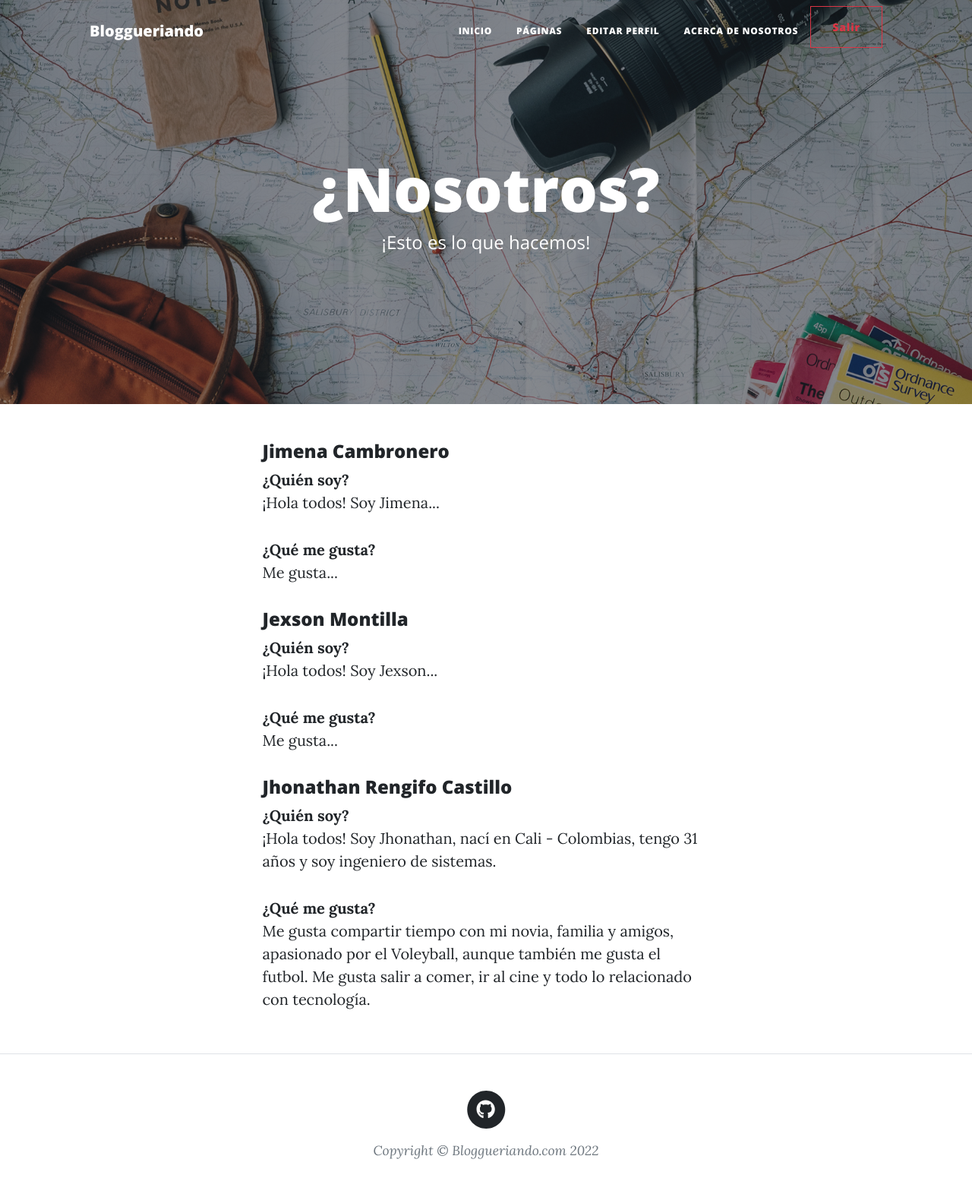
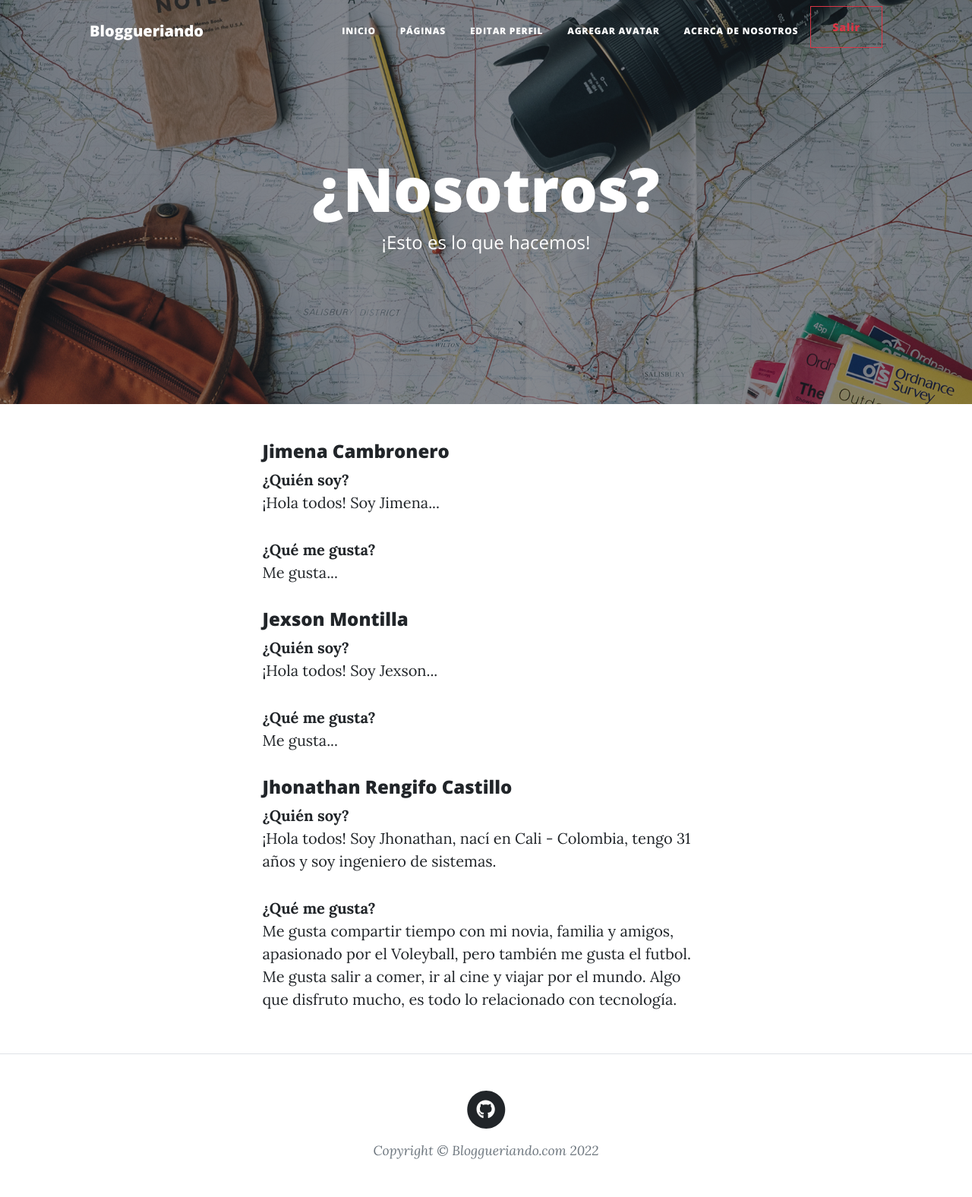
Before and after one commit to jrengifo28/BlogWebSite, a Django app: page /blog/aboutus in a window 1280 px wide. Shown: the whole page at 76% size. Run offline with Django 4.2, Linux system fonts and the light colour scheme; the visitor is signed in with stand-in values (Sample User, id 1); some libraries are stand-ins or nearby versions.

Commit message:
Se realizan modificaciones al template de about y navegación para una mejor visualización en los background

```diff
--- a/EntregaFinal/blog/templates/blog/about.html
+++ b/EntregaFinal/blog/templates/blog/about.html
@@ -7,8 +7,8 @@
     <meta name="viewport" content="width=device-width, initial-scale=1, shrink-to-fit=no" />
     <meta name="description" content="" />
     <meta name="author" content="" />
-    <title>Clean Blog - Start Bootstrap Theme</title>
-    <link rel="icon" type="image/x-icon" href="assets/favicon.ico" />
+    <title>Sobre Nosotros</title>
+    <link rel="icon" type="image/x-icon" href="/static/blog/assets/favicon.ico" />
     <!-- Font Awesome icons (free version)-->
     <script src="https://use.fontawesome.com/releases/v6.1.0/js/all.js" crossorigin="anonymous"></script>
     <!-- Google fonts-->
@@ -37,9 +37,13 @@
                     </li>
                     {% if request.user.is_authenticated %}
                     <li class="nav-item"><a class="nav-link px-lg-3 py-3 py-lg-4"
-                            href="{% url 'PaginaList' %}">Páginas</a></li>
+                            href="{% url 'PaginaList' %}">Páginas</a>
+                    </li>
                     <li class="nav-item"><a class="nav-link px-lg-3 py-3 py-lg-4" href="{% url 'EditarPerfil' %}">Editar
                             Perfil</a></li>
+                    <li class="nav-item"><a class="nav-link px-lg-3 py-3 py-lg-4"
+                            href="{% url 'AgregarAvatar' %}">Agregar
+                            Avatar</a></li>
                     <li class="nav-item"><a class="nav-link px-lg-3 py-3 py-lg-4" href="{% url 'About_us' %}">Acerca de
                             nosotros</a></li>
                     {% endif %}
@@ -58,7 +62,7 @@
     </nav>
 
     <!-- Page Header-->
-    <header class="masthead" style="background-image: url('assets/img/about-bg.jpg')">
+    <header class="masthead" style="background-image: url('/static/blog/assets/img/about-bg.jpg')">
         <div class="container position-relative px-4 px-lg-5">
             <div class="row gx-4 gx-lg-5 justify-content-center">
                 <div class="col-md-10 col-lg-8 col-xl-7">
@@ -87,11 +91,11 @@
                         <br>Me gusta...
                     <h4>Jhonathan Rengifo Castillo</h4>
                     <strong>¿Quién soy? </strong>
-                    <br>¡Hola todos! Soy Jhonathan, nací en Cali - Colombias, tengo 31 años y soy ingeniero de sistemas.
+                    <br>¡Hola todos! Soy Jhonathan, nací en Cali - Colombia, tengo 31 años y soy ingeniero de sistemas.
                     <p><strong>¿Qué me gusta?</strong>
                         <br>Me gusta compartir tiempo con mi novia, familia y amigos, apasionado por el
-                        Voleyball, aunque también me gusta el futbol. Me gusta salir a comer, ir al cine y todo lo
-                        relacionado con tecnología.
+                        Voleyball, pero también me gusta el futbol. Me gusta salir a comer, ir al cine y viajar por el
+                        mundo. Algo que disfruto mucho, es todo lo relacionado con tecnología.
                     </p>
                 </div>
             </div>
```
Also changed, not shown: EntregaFinal/blog/templates/blog/navegacion.html (+13 -5 lines).
